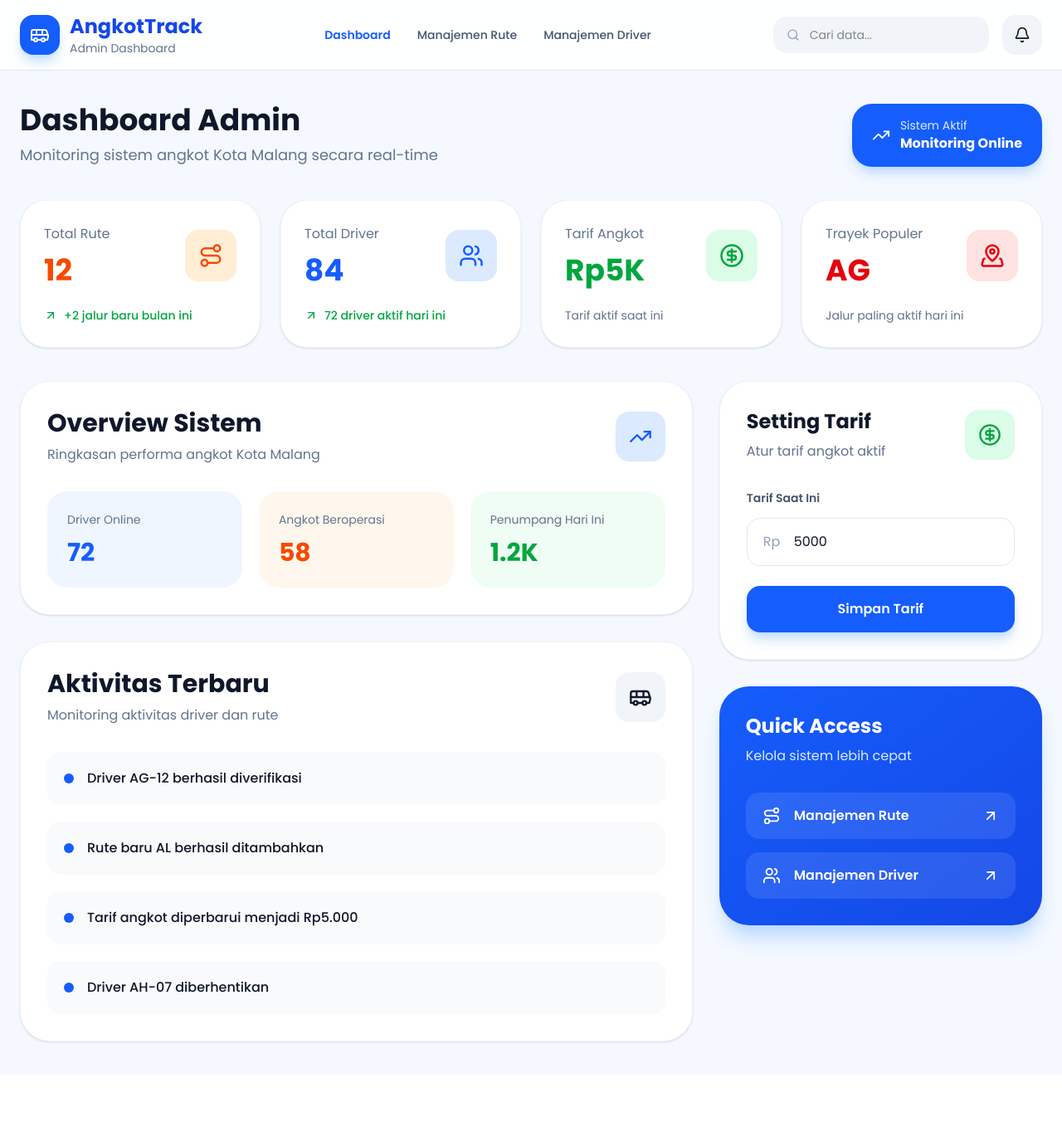
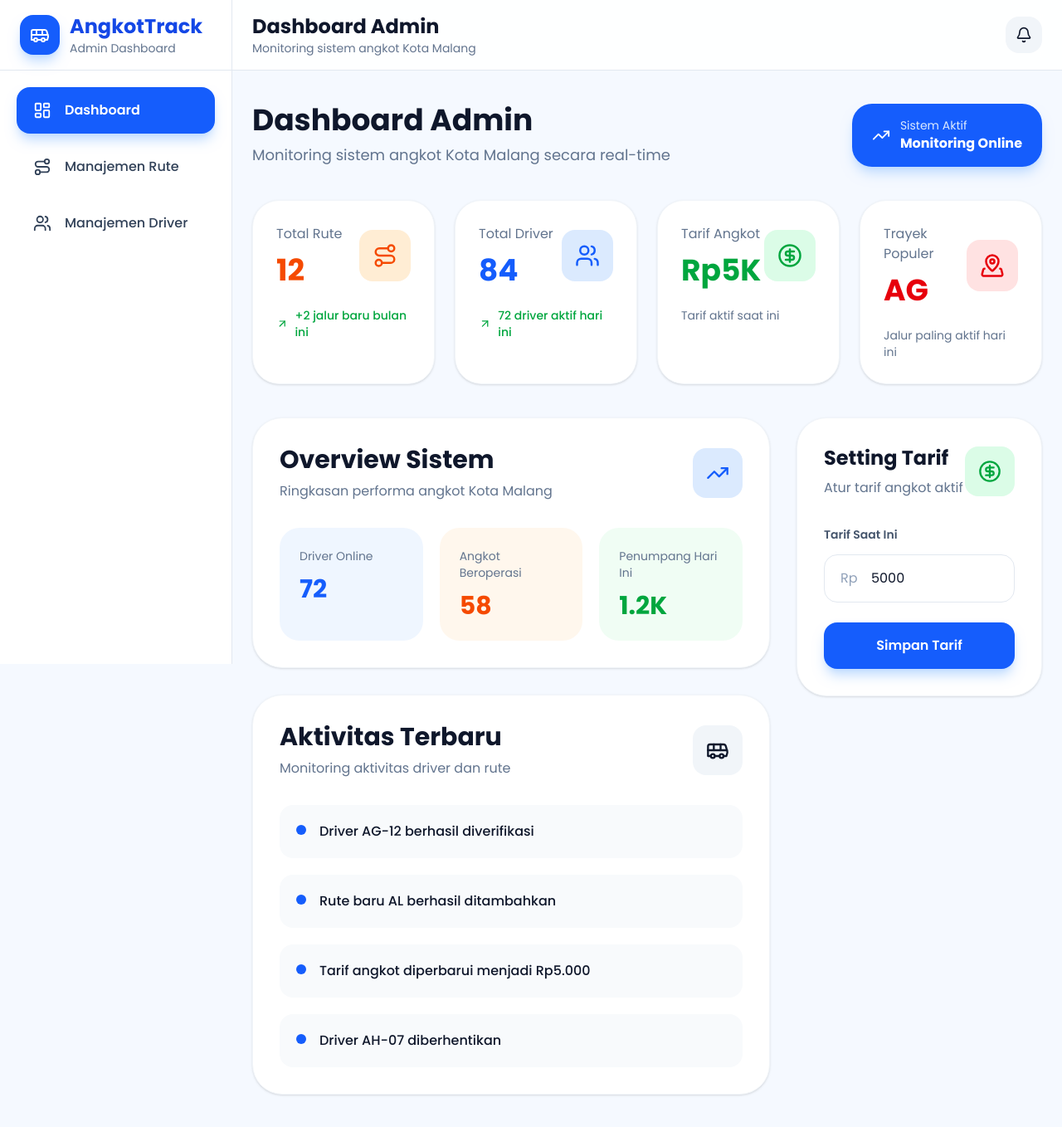
Before and after one commit to MRamadhan000/angkotgo, a Next.js app: page /admin in a window 1280 px wide. Shown: the whole page at 83% size. Before the commit the page ends 1295 px from the top, so only its background shows below. Built offline with nearby package versions, Linux system fonts and the light colour scheme.

Commit message:
ui : build respo for admin page

```diff
--- a/app/admin/page.tsx
+++ b/app/admin/page.tsx
@@ -1,4 +1,6 @@
 "use client";
+
+import { useState } from "react";
 
 import {
   Bus,
@@ -7,10 +9,11 @@ import {
   CircleDollarSign,
   Bell,
   Menu,
-  Search,
   TrendingUp,
   ArrowUpRight,
   MapPinned,
+  X,
+  LayoutDashboard,
 } from "lucide-react";
 
 import { Poppins } from "next/font/google";
@@ -21,15 +24,32 @@ const poppins = Poppins({
 });
 
 export default function AdminDashboardPage() {
+  const [sidebarOpen, setSidebarOpen] = useState(false);
+
   return (
     <main
       className={`${poppins.className} min-h-screen bg-[#F5F9FF] text-slate-900`}
     >
-      {/* ================= NAVBAR ================= */}
-      <nav className="w-full h-[85px] border-b border-slate-200 bg-white/90 backdrop-blur-md sticky top-0 z-50">
-        <div className="max-w-7xl mx-auto h-full px-6 flex items-center justify-between">
+      {/* ================= OVERLAY ================= */}
+      {sidebarOpen && (
+        <div
+          onClick={() => setSidebarOpen(false)}
+          className="fixed inset-0 bg-black/40 z-40 lg:hidden"
+        />
+      )}
 
-          {/* LEFT */}
+      {/* ================= SIDEBAR ================= */}
+      <aside
+        className={`
+          fixed top-0 left-0 h-screen w-[280px]
+          bg-white border-r border-slate-200 z-50
+          transition-transform duration-300
+          ${sidebarOpen ? "translate-x-0" : "-translate-x-full"}
+          lg:translate-x-0
+        `}
+      >
+        {/* HEADER */}
+        <div className="h-[85px] border-b border-slate-200 px-6 flex items-center justify-between">
           <div className="flex items-center gap-3">
             <div className="bg-blue-600 text-white p-3 rounded-2xl shadow-lg shadow-blue-200">
               <Bus size={24} />
@@ -46,75 +66,95 @@ export default function AdminDashboardPage() {
             </div>
           </div>
 
+          <button
+            className="lg:hidden"
+            onClick={() => setSidebarOpen(false)}
+          >
+            <X size={24} />
+          </button>
+        </div>
+
         {/* MENU */}
-          <div className="hidden md:flex items-center gap-8 text-sm font-medium">
+        <div className="p-5 space-y-3">
           <a
             href="/admin"
-              className="text-blue-600 font-semibold"
+            className="flex items-center gap-4 bg-blue-600 text-white px-5 py-4 rounded-2xl font-semibold shadow-lg shadow-blue-200"
           >
+            <LayoutDashboard size={22} />
             Dashboard
           </a>
 
           <a
             href="/admin/rute"
-              className="text-slate-600 hover:text-blue-600 transition"
+            className="flex items-center gap-4 text-slate-700 hover:bg-slate-100 transition px-5 py-4 rounded-2xl font-medium"
           >
+            <Route size={22} />
             Manajemen Rute
           </a>
 
           <a
             href="/admin/driver"
-              className="text-slate-600 hover:text-blue-600 transition"
+            className="flex items-center gap-4 text-slate-700 hover:bg-slate-100 transition px-5 py-4 rounded-2xl font-medium"
           >
+            <Users size={22} />
             Manajemen Driver
           </a>
         </div>
+      </aside>
+
+      {/* ================= MAIN CONTENT ================= */}
+      <div className="lg:ml-[280px]">
+
+        {/* ================= NAVBAR ================= */}
+        <nav className="w-full h-[85px] border-b border-slate-200 bg-white/90 backdrop-blur-md sticky top-0 z-30">
+          <div className="h-full px-4 sm:px-6 flex items-center justify-between">
+
+            {/* LEFT */}
+            <div className="flex items-center gap-4">
+              {/* MOBILE MENU */}
+              <button
+                className="lg:hidden"
+                onClick={() => setSidebarOpen(true)}
+              >
+                <Menu size={28} />
+              </button>
+
+              <div>
+                <h2 className="text-xl sm:text-2xl font-bold">
+                  Dashboard Admin
+                </h2>
+
+                <p className="text-sm text-slate-500 hidden sm:block">
+                  Monitoring sistem angkot Kota Malang
+                </p>
+              </div>
+            </div>
 
             {/* RIGHT */}
-          <div className="flex items-center gap-4">
-
-            {/* Search */}
-            <div className="hidden lg:flex items-center gap-3 bg-slate-100 px-4 py-3 rounded-2xl w-[260px]">
-              <Search size={18} className="text-slate-400" />
-
-              <input
-                type="text"
-                placeholder="Cari data..."
-                className="bg-transparent outline-none w-full text-sm"
-              />
-            </div>
-
-            {/* Notification */}
-            <button className="w-12 h-12 rounded-2xl bg-slate-100 flex items-center justify-center hover:bg-slate-200 transition">
+            <button className="w-11 h-11 rounded-2xl bg-slate-100 flex items-center justify-center hover:bg-slate-200 transition">
               <Bell size={20} />
             </button>
-
-            {/* Mobile */}
-            <button className="md:hidden">
-              <Menu size={28} />
-            </button>
-          </div>
           </div>
         </nav>
 
         {/* ================= CONTENT ================= */}
-      <section className="max-w-7xl mx-auto px-6 py-10">
+        <section className="px-4 sm:px-6 py-6 sm:py-10">
 
           {/* HEADER */}
-        <div className="flex items-center justify-between flex-wrap gap-5">
+          <div className="flex flex-col xl:flex-row xl:items-center xl:justify-between gap-5">
 
             <div>
-            <h2 className="text-4xl font-bold">
+              <h2 className="text-3xl sm:text-4xl font-bold">
                 Dashboard Admin
               </h2>
 
-            <p className="text-slate-500 mt-2 text-lg">
+              <p className="text-slate-500 mt-2 text-base sm:text-lg">
                 Monitoring sistem angkot Kota Malang secara real-time
               </p>
             </div>
 
             {/* Badge */}
-          <div className="bg-blue-600 text-white px-6 py-4 rounded-3xl shadow-lg shadow-blue-200 flex items-center gap-3">
+            <div className="bg-blue-600 text-white px-6 py-4 rounded-3xl shadow-lg shadow-blue-200 flex items-center gap-3 w-fit">
               <TrendingUp size={22} />
 
               <div>
@@ -130,13 +170,12 @@ export default function AdminDashboardPage() {
           </div>
 
           {/* ================= STATS ================= */}
-        <div className="grid md:grid-cols-2 xl:grid-cols-4 gap-6 mt-10">
+          <div className="grid grid-cols-1 sm:grid-cols-2 xl:grid-cols-4 gap-6 mt-10">
 
             {/* Total Route */}
             <div className="bg-white rounded-[32px] p-7 border border-slate-100 shadow-sm hover:-translate-y-1 transition">
 
               <div className="flex items-center justify-between">
-
                 <div>
                   <p className="text-slate-500">
                     Total Rute
@@ -162,7 +201,6 @@ export default function AdminDashboardPage() {
             <div className="bg-white rounded-[32px] p-7 border border-slate-100 shadow-sm hover:-translate-y-1 transition">
 
               <div className="flex items-center justify-between">
-
                 <div>
                   <p className="text-slate-500">
                     Total Driver
@@ -188,7 +226,6 @@ export default function AdminDashboardPage() {
             <div className="bg-white rounded-[32px] p-7 border border-slate-100 shadow-sm hover:-translate-y-1 transition">
 
               <div className="flex items-center justify-between">
-
                 <div>
                   <p className="text-slate-500">
                     Tarif Angkot
@@ -213,7 +250,6 @@ export default function AdminDashboardPage() {
             <div className="bg-white rounded-[32px] p-7 border border-slate-100 shadow-sm hover:-translate-y-1 transition">
 
               <div className="flex items-center justify-between">
-
                 <div>
                   <p className="text-slate-500">
                     Trayek Populer
@@ -236,18 +272,17 @@ export default function AdminDashboardPage() {
           </div>
 
           {/* ================= MAIN SECTION ================= */}
-        <div className="grid xl:grid-cols-3 gap-8 mt-10">
+          <div className="grid grid-cols-1 xl:grid-cols-3 gap-8 mt-10">
 
-          {/* ================= LEFT ================= */}
+            {/* LEFT */}
             <div className="xl:col-span-2 space-y-8">
 
               {/* Overview */}
-            <section className="bg-white rounded-[36px] border border-slate-100 p-8 shadow-sm">
+              <section className="bg-white rounded-[36px] border border-slate-100 p-6 sm:p-8 shadow-sm">
 
                 <div className="flex items-center justify-between flex-wrap gap-4">
-
                   <div>
-                  <h3 className="text-3xl font-bold">
+                    <h3 className="text-2xl sm:text-3xl font-bold">
                       Overview Sistem
                     </h3>
 
@@ -262,7 +297,7 @@ export default function AdminDashboardPage() {
                 </div>
 
                 {/* Cards */}
-              <div className="grid md:grid-cols-3 gap-5 mt-8">
+                <div className="grid grid-cols-1 sm:grid-cols-3 gap-5 mt-8">
 
                   <div className="bg-blue-50 rounded-3xl p-6">
                     <p className="text-slate-500 text-sm">
@@ -297,12 +332,11 @@ export default function AdminDashboardPage() {
               </section>
 
               {/* Activity */}
-            <section className="bg-white rounded-[36px] border border-slate-100 p-8 shadow-sm">
+              <section className="bg-white rounded-[36px] border border-slate-100 p-6 sm:p-8 shadow-sm">
 
-              <div className="flex items-center justify-between">
-
+                <div className="flex items-center justify-between flex-wrap gap-4">
                   <div>
-                  <h3 className="text-3xl font-bold">
+                    <h3 className="text-2xl sm:text-3xl font-bold">
                       Aktivitas Terbaru
                     </h3>
 
@@ -317,7 +351,6 @@ export default function AdminDashboardPage() {
                 </div>
 
                 <div className="mt-8 space-y-5">
-
                   {[
                     "Driver AG-12 berhasil diverifikasi",
                     "Rute baru AL berhasil ditambahkan",
@@ -326,11 +359,11 @@ export default function AdminDashboardPage() {
                   ].map((item, i) => (
                     <div
                       key={i}
-                    className="flex items-center gap-4 bg-slate-50 rounded-2xl p-5"
+                      className="flex items-start gap-4 bg-slate-50 rounded-2xl p-5"
                     >
-                    <div className="w-3 h-3 rounded-full bg-blue-600" />
+                      <div className="w-3 h-3 rounded-full bg-blue-600 mt-1" />
 
-                    <p className="font-medium">
+                      <p className="font-medium text-sm sm:text-base">
                         {item}
                       </p>
                     </div>
@@ -339,14 +372,13 @@ export default function AdminDashboardPage() {
               </section>
             </div>
 
-          {/* ================= RIGHT ================= */}
+            {/* RIGHT */}
             <div className="space-y-8">
 
               {/* Tarif */}
-            <section className="bg-white rounded-[36px] border border-slate-100 p-8 shadow-sm">
+              <section className="bg-white rounded-[36px] border border-slate-100 p-6 sm:p-8 shadow-sm">
 
                 <div className="flex items-center justify-between">
-
                   <div>
                     <h3 className="text-2xl font-bold">
                       Setting Tarif
@@ -363,7 +395,6 @@ export default function AdminDashboardPage() {
                 </div>
 
                 <div className="mt-8">
-
                   <label className="text-sm font-semibold text-slate-600">
                     Tarif Saat Ini
                   </label>
@@ -385,54 +416,10 @@ export default function AdminDashboardPage() {
                   </button>
                 </div>
               </section>
-
-            {/* Quick Navigation */}
-            <section className="bg-gradient-to-br from-blue-600 to-blue-700 text-white rounded-[36px] p-8 shadow-xl shadow-blue-200">
-
-              <h3 className="text-2xl font-bold">
-                Quick Access
-              </h3>
-
-              <p className="text-blue-100 mt-2">
-                Kelola sistem lebih cepat
-              </p>
-
-              <div className="mt-8 space-y-4">
-
-                <a
-                  href="/rute"
-                  className="flex items-center justify-between bg-white/10 hover:bg-white/20 transition rounded-2xl px-5 py-4"
-                >
-                  <div className="flex items-center gap-4">
-                    <Route size={22} />
-
-                    <span className="font-semibold">
-                      Manajemen Rute
-                    </span>
             </div>
-
-                  <ArrowUpRight size={20} />
-                </a>
-
-                <a
-                  href="/driver"
-                  className="flex items-center justify-between bg-white/10 hover:bg-white/20 transition rounded-2xl px-5 py-4"
-                >
-                  <div className="flex items-center gap-4">
-                    <Users size={22} />
-
-                    <span className="font-semibold">
-                      Manajemen Driver
-                    </span>
-                  </div>
-
-                  <ArrowUpRight size={20} />
-                </a>
           </div>
         </section>
       </div>
-        </div>
-      </section>
     </main>
   );
 }
```
Lines whose indentation alone changed are shown as unchanged.
